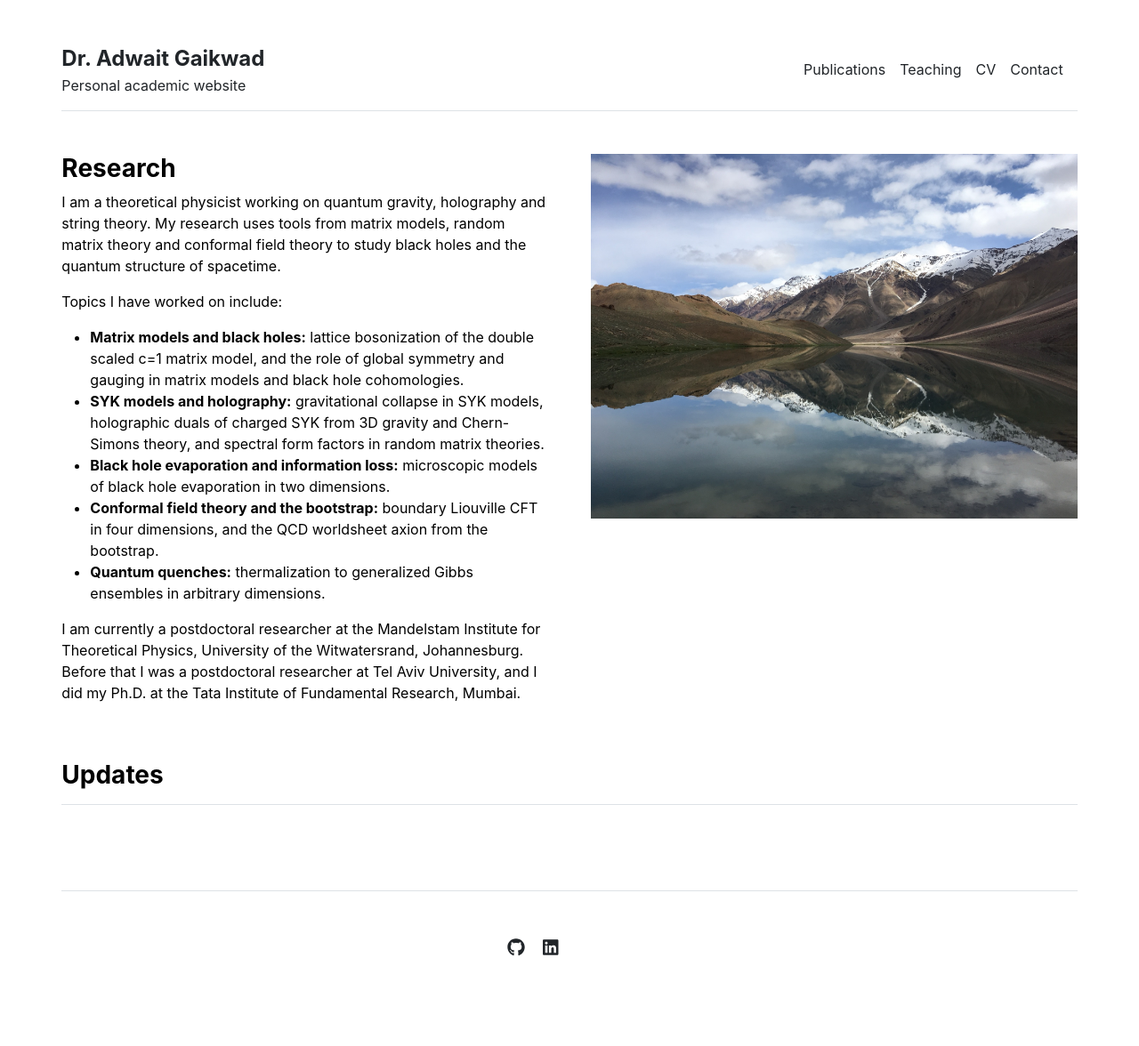
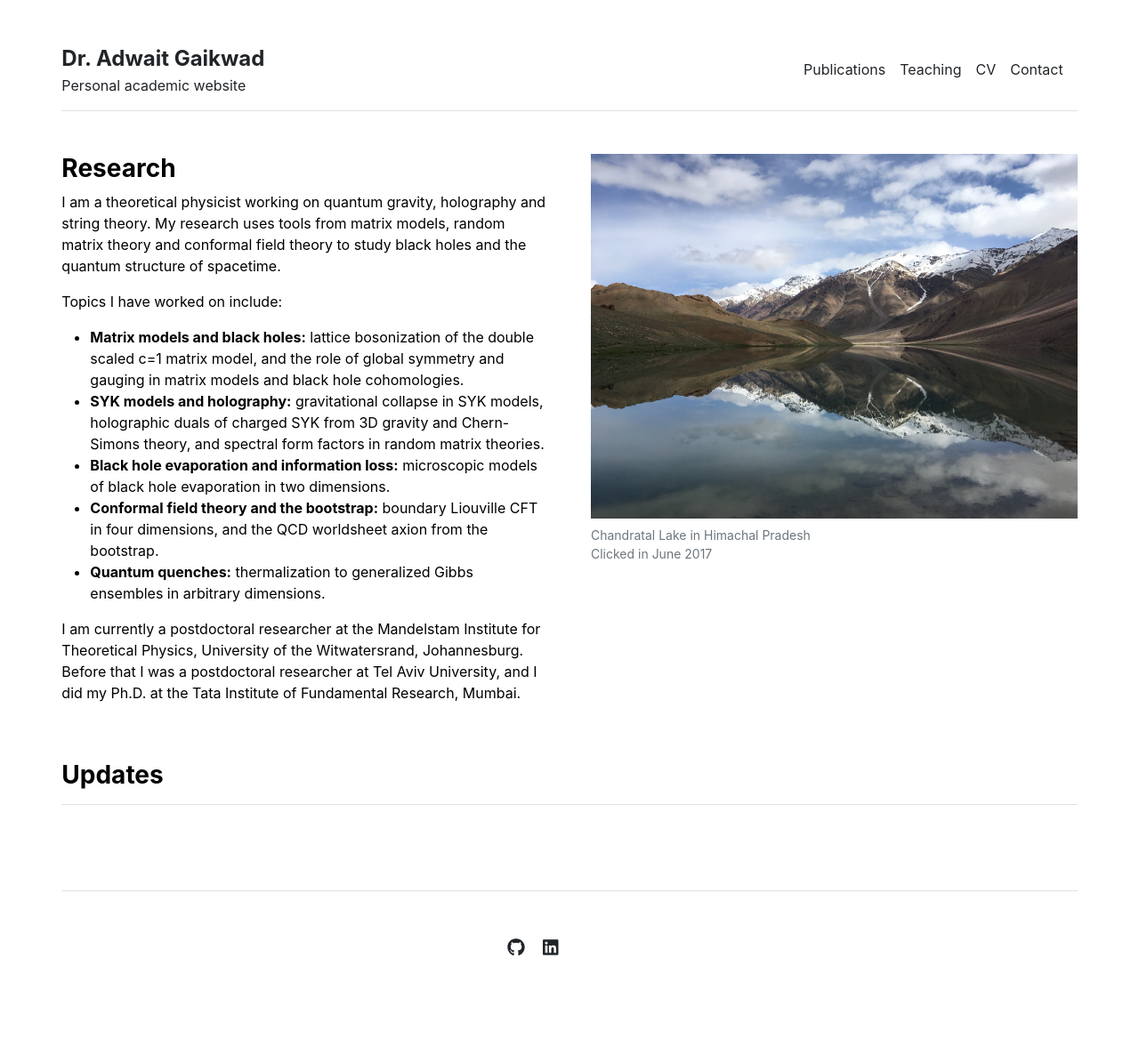
Before and after one commit to AdwaitGa/AdwaitGa.github.io, a Jekyll site: the page built from index.md, in a window 1280 px wide. Shown: the whole page at 89% size. Built offline with Jekyll 4.4.1, drawn with Linux system fonts in a browser that asks for light colours.

Commit message:
Add caption under home page image
Co-Authored-By: Claude Sonnet 5.5 <noreply@anthropic.com>

```diff
--- a/_layouts/home.html
+++ b/_layouts/home.html
@@ -8,7 +8,8 @@ layout: default
     {{ content }}
   </div>
   <div class="col-md-6">
-    <img src="{{ site.github.url }}/assets/img/home.jpg" alt="Home" width="100%">
+    <img src="{{ site.github.url }}/assets/img/home.jpg" alt="Chandratal Lake in Himachal Pradesh" width="100%">
+    <p class="small text-muted mt-2 mb-0">Chandratal Lake in Himachal Pradesh<br>Clicked in June 2017</p>
   </div>
 </div>
 
```
